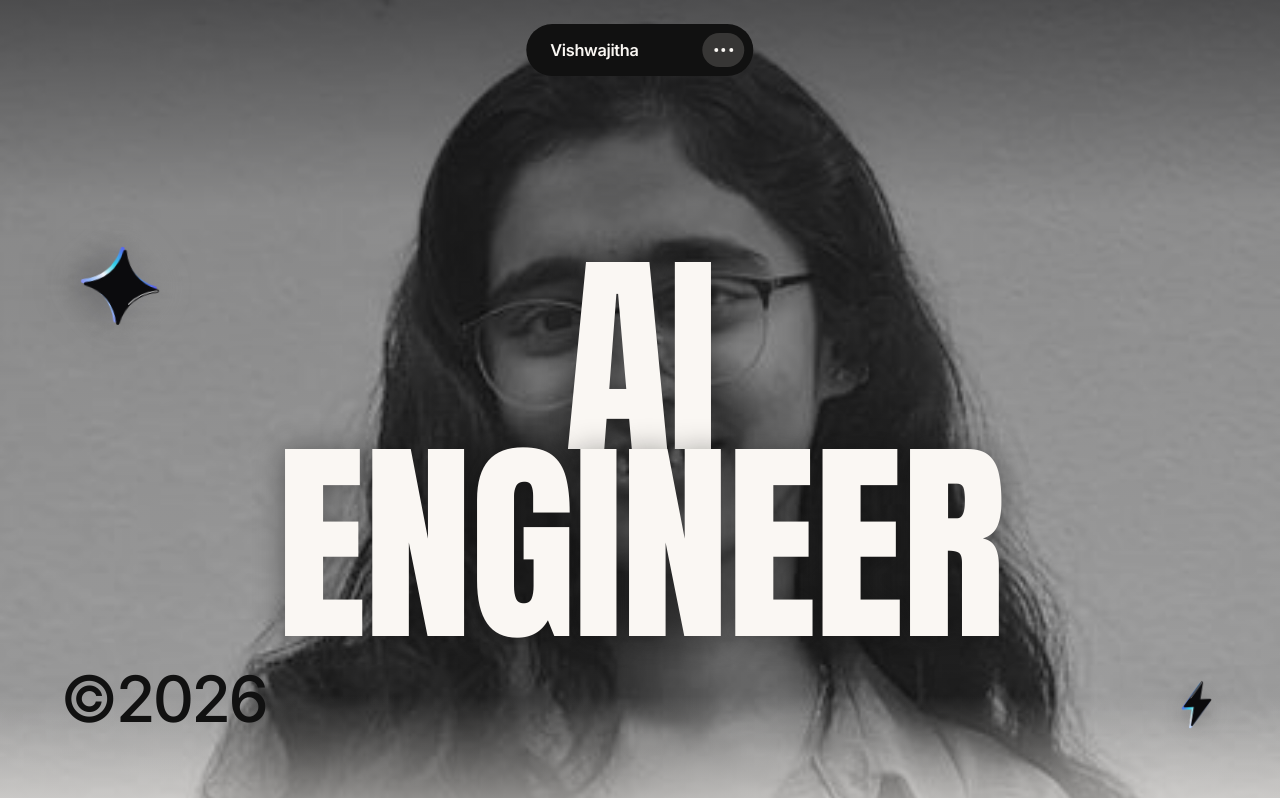
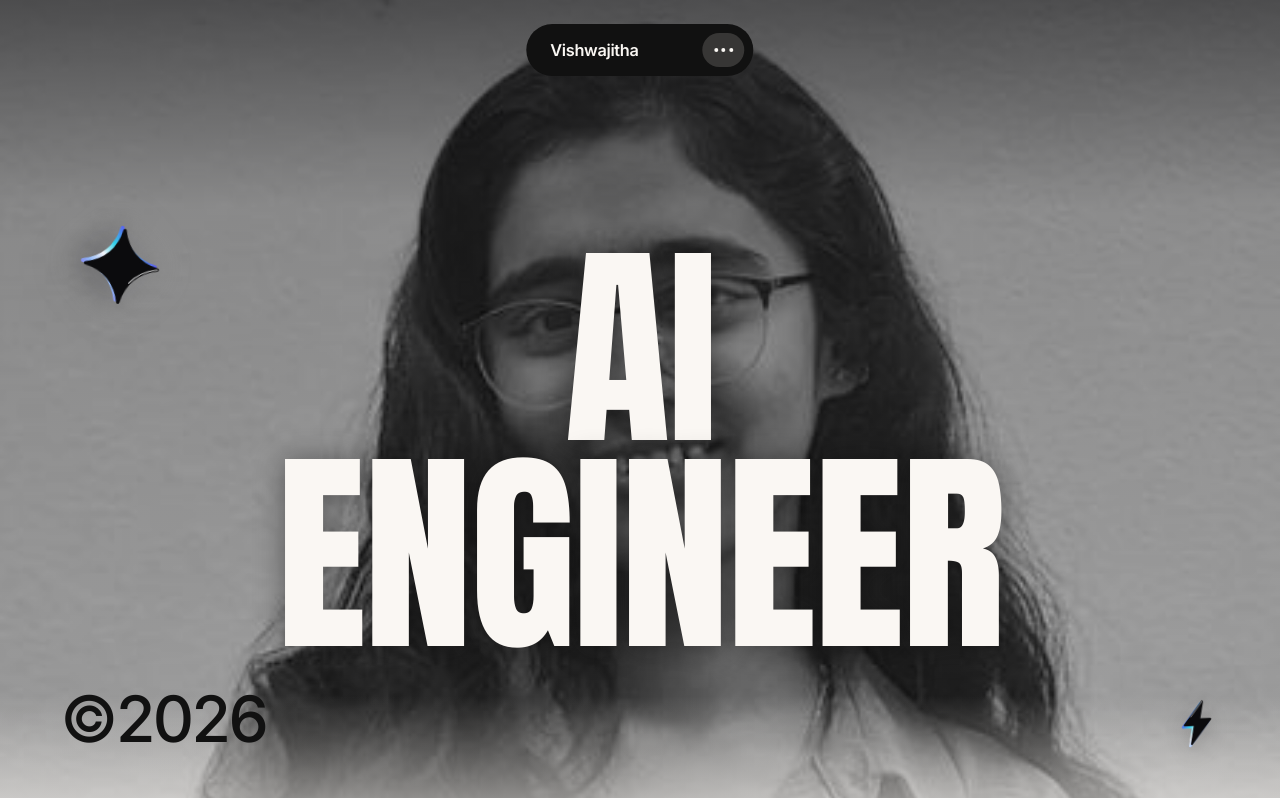
Before and after one commit to VISHWAJITHA28/portfolio, a React (Create React App) app: page / in a window 1280 px wide. Shown: the top 798 px of the page. Built offline with nearby package versions, Linux system fonts and the light colour scheme.

Commit message:
Hero: air between the two headline lines
0.86 had AI and ENGINEER all but touching. Anton's caps fill nearly the whole
em box and it carries almost no descender, so a line-height that looks
generous on a lowercase face closes right up on this one - it has to go over
0.9 before any air appears. 0.95.

```diff
--- a/src/assets/styles/Hero.scss
+++ b/src/assets/styles/Hero.scss
@@ -122,7 +122,11 @@
        roughly two thirds of it and the photograph is allowed to be the thing
        filling the screen. */
     font-size: clamp(2.9rem, 17vw, 15rem);
-    line-height: 0.86;
+    /* 0.86 had the two lines all but touching. Anton's caps fill nearly the
+       whole em box and it carries almost no descender, so a line-height that
+       looks generous on a lowercase face closes right up on this one - it
+       needs to go over 0.9 before any air appears at all. */
+    line-height: 0.95;
     /* Anton is already tightly fitted; Inter's -0.05em would collide it. */
     letter-spacing: -0.01em;
     color: var(--bg);
```
